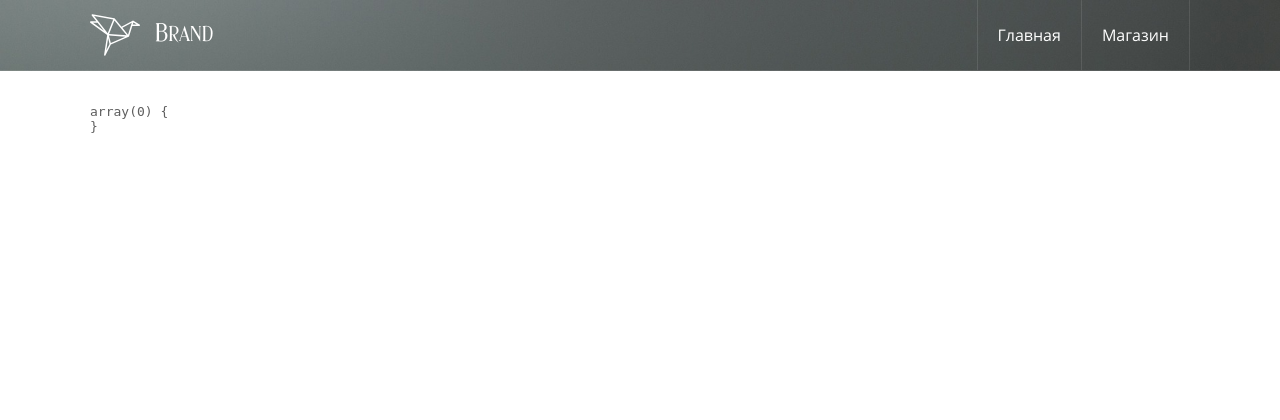
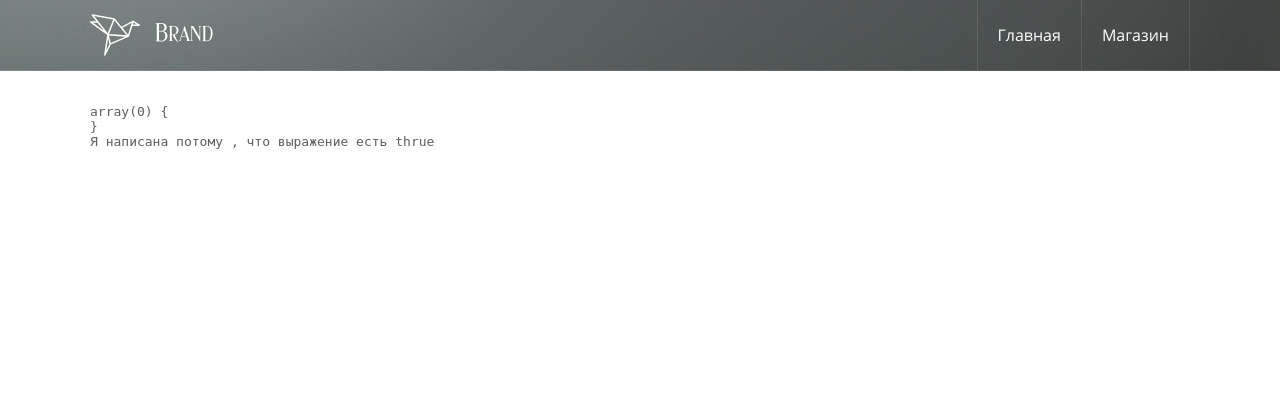
Before and after one commit to Lisitsyn-AV/Web_razrabotka_Osnovi_PHP, a PHP site: page / in a window 1280 px wide. Shown: the top 420 px of the page. Run offline with PHP 8.4, Linux system fonts and the light colour scheme.

Commit message:
Ввёл оператор if.

```diff
--- a/index.php
+++ b/index.php
@@ -52,7 +52,12 @@
     ];
 
     echo "<pre>";
-    var_dump($_GET)
+    var_dump($_GET);
+
+    if (5 + 3 == 8) {
+        echo "Я написана потому , что выражение есть thrue";
+        # code...
+    }
     ?>
 
 
```
